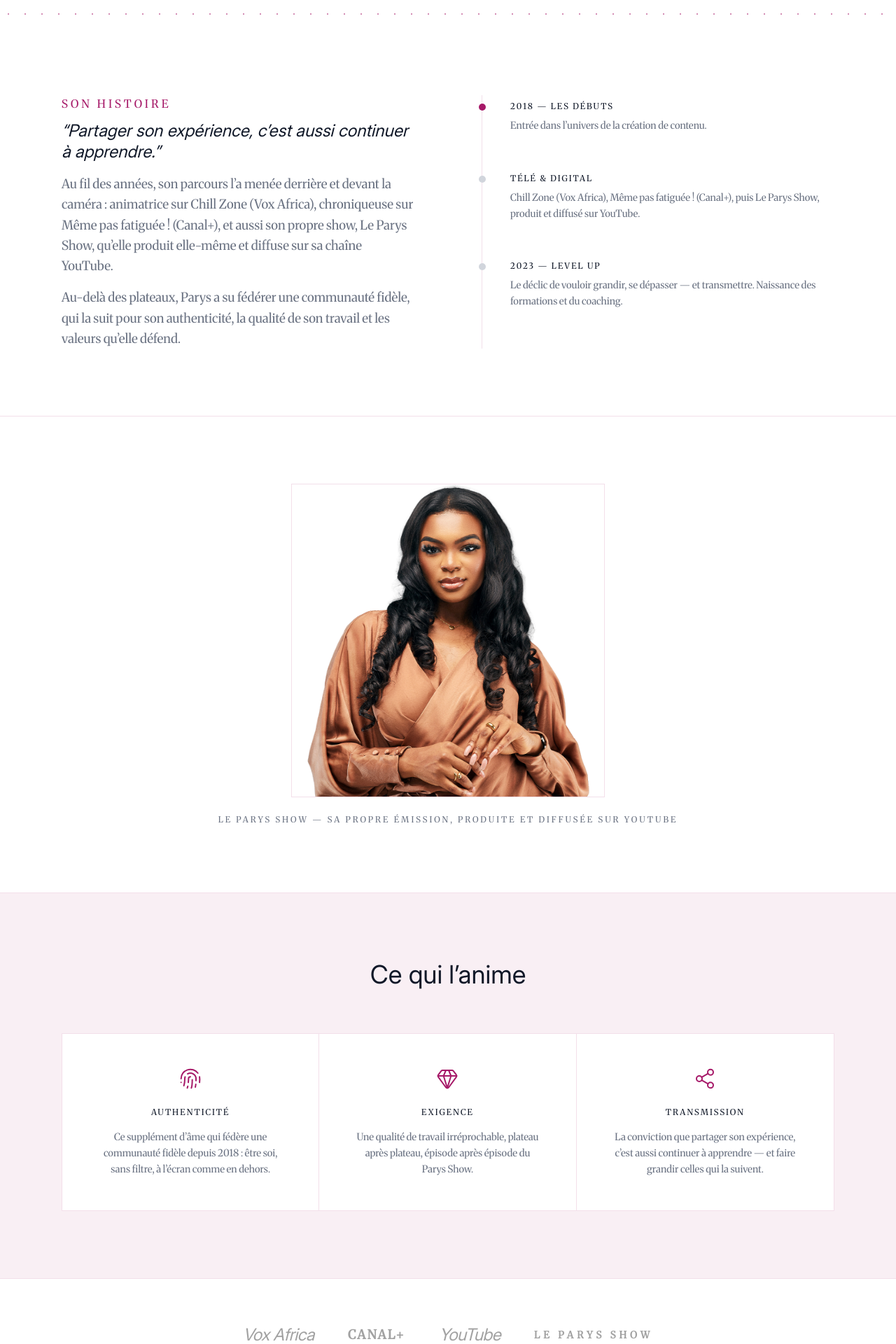
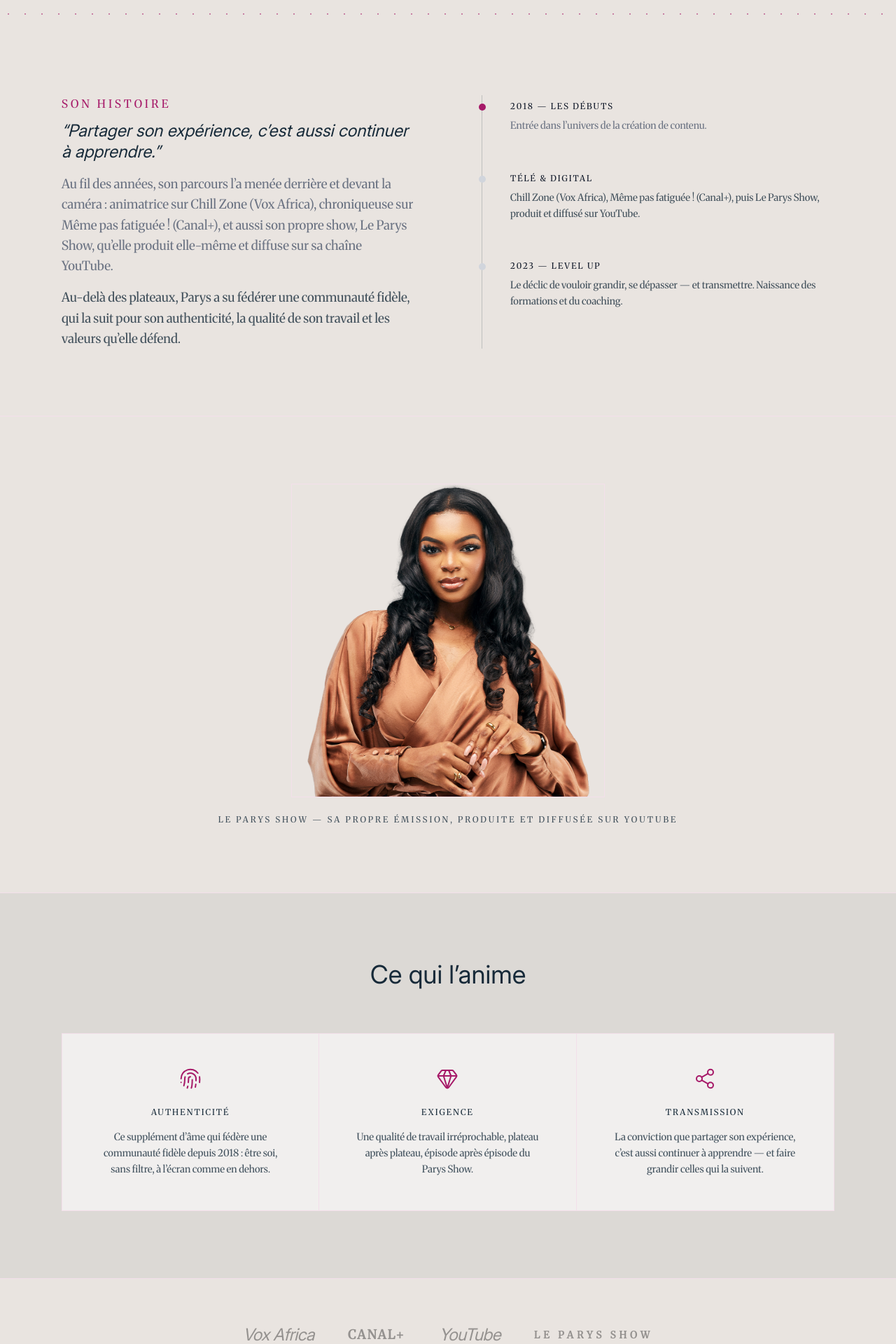
Before and after one commit to thebigbang237/parys, a Next.js app: page /about in a window 1280 px wide. Shown: the part 760-2680 px from the top of the page at 70% size. Built offline with nearby package versions, Linux system fonts and the light colour scheme; no server answers.

Commit message:
Refactor code structure for improved readability and maintainability

```diff
--- a/app/(public)/about/page.tsx
+++ b/app/(public)/about/page.tsx
@@ -5,7 +5,7 @@ import { Sparkles, Gem, Share2, FingerprintPattern } from "lucide-react";
 
 export default function AboutPage() {
   return (
-    <div className="min-h-screen bg-white ">
+    <div className="min-h-screen bg-[#E9E4E0] ">
       <div
         aria-hidden="true"
         className="absolute inset-0 opacity-[.5] pointer-events-none"
@@ -36,7 +36,7 @@ export default function AboutPage() {
 
         <div className="border border-[#a61968] md:col-span-5 relative hidden md:flex aspect-4/5 overflow-hidden items-end">
           <Image
-            src="/images/Parys-About2.png"
+            src="/images/Parys-About3.png"
             alt="Parys Batonda"
             fill
             priority
@@ -53,7 +53,7 @@ export default function AboutPage() {
               Son histoire
             </p>
             <div className="space-y-4">
-              <p className="font-serif italic text-sm md:text-2xl text-gray-900 leading-tight">
+              <p className="font-serif italic text-sm md:text-2xl text-[#172A39] leading-tight">
                 &ldquo;Partager son expérience, c&rsquo;est aussi continuer à
                 apprendre.&rdquo;
               </p>
@@ -64,7 +64,7 @@ export default function AboutPage() {
                 propre show, Le Parys Show, qu&rsquo;elle produit elle-même et
                 diffuse sur sa chaîne YouTube.
               </p>
-              <p className="text-gray-500 text-sm sm:text-lg leading-relaxed">
+              <p className="text-[#172A39]/80 text-sm sm:text-lg leading-relaxed">
                 Au-delà des plateaux, Parys a su fédérer une communauté fidèle,
                 qui la suit pour son authenticité, la qualité de son travail et
                 les valeurs qu&rsquo;elle défend.
@@ -72,7 +72,7 @@ export default function AboutPage() {
             </div>
           </div>
 
-          <div className="relative pl-10 border-l border-[#f3dfea] space-y-14 py-2">
+          <div className="relative pl-10 border-l border-[#172A39]/20 space-y-14 py-2">
             <div className="relative">
               <div className="absolute -left-[45px] top-1 w-2.5 h-2.5 rounded-full bg-[#a61968]" />
               <h4 className="text-xs tracking-[2px] uppercase font-medium text-gray-900 mb-2">
@@ -87,7 +87,7 @@ export default function AboutPage() {
               <h4 className="text-xs tracking-[2px] uppercase font-medium text-gray-900 mb-2">
                 Télé &amp; digital
               </h4>
-              <p className="text-sm text-gray-500 leading-relaxed">
+              <p className="text-sm text-[#172A39]/80 leading-relaxed">
                 Chill Zone (Vox Africa), Même pas fatiguée&nbsp;! (Canal+), puis
                 Le Parys Show, produit et diffusé sur YouTube.
               </p>
@@ -97,7 +97,7 @@ export default function AboutPage() {
               <h4 className="text-xs tracking-[2px] uppercase font-medium text-gray-900 mb-2">
                 2023 — Level up
               </h4>
-              <p className="text-sm text-gray-500 leading-relaxed">
+              <p className="text-sm text-[#172A39]/80 leading-relaxed">
                 Le déclic de vouloir grandir, se dépasser — et transmettre.
                 Naissance des formations et du coaching.
               </p>
@@ -117,58 +117,58 @@ export default function AboutPage() {
               className="object-cover"
             />
           </div>
-          <p className="text-xs tracking-[3px] uppercase text-gray-500 mt-6 text-center">
+          <p className="text-xs tracking-[3px] uppercase text-[#172A39]/80 mt-6 text-center">
             Le Parys Show — sa propre émission, produite et diffusée sur YouTube
           </p>
         </div>
       </section>
 
       {/* Values */}
-      <section className="bg-[#f9eff4] border-y border-[#f3dfea] py-24">
+      <section className="bg-[#6e7575]/10 border-y border-[#f3dfea] py-24">
         <div className="max-w-6xl mx-auto px-6">
-          <h2 className="font-serif text-2xl sm:text-3xl md:text-4xl font-medium text-gray-900 text-center mb-16">
+          <h2 className="font-serif text-2xl sm:text-3xl md:text-4xl font-medium text-[#172A39] text-center mb-16">
             Ce qui l&rsquo;anime
           </h2>
           <div className="grid md:grid-cols-3 gap-0 border border-[#f3dfea]">
-            <div className="p-12 bg-white border-b md:border-b-0 md:border-r border-[#f3dfea] flex flex-col items-center text-center">
+            <div className="p-12 bg-white/60 border-b md:border-b-0 md:border-r border-[#f3dfea] flex flex-col items-center text-center">
               <FingerprintPattern
                 className="text-[#a61968] mb-6"
                 size={32}
                 strokeWidth={1.5}
               />
-              <h3 className="text-xs tracking-[2px] uppercase font-medium text-gray-900 mb-4">
+              <h3 className="text-xs tracking-[2px] uppercase font-medium text-[#172A39] mb-4">
                 Authenticité
               </h3>
-              <p className="text-sm text-gray-500 leading-relaxed">
+              <p className="text-sm text-[#172A39]/80 leading-relaxed">
                 Ce supplément d&rsquo;âme qui fédère une communauté fidèle
                 depuis 2018&nbsp;: être soi, sans filtre, à l&rsquo;écran comme
                 en dehors.
               </p>
             </div>
-            <div className="p-12 bg-white border-b md:border-b-0 md:border-r border-[#f3dfea] flex flex-col items-center text-center">
+            <div className="p-12 bg-white/60 border-b md:border-b-0 md:border-r border-[#f3dfea] flex flex-col items-center text-center">
               <Gem
                 className="text-[#a61968] mb-6"
                 size={32}
                 strokeWidth={1.5}
               />
-              <h3 className="text-xs tracking-[2px] uppercase font-medium text-gray-900 mb-4">
+              <h3 className="text-xs tracking-[2px] uppercase font-medium text-[#172A39] mb-4">
                 Exigence
               </h3>
-              <p className="text-sm text-gray-500 leading-relaxed">
+              <p className="text-sm text-[#172A39]/80 leading-relaxed">
                 Une qualité de travail irréprochable, plateau après plateau,
                 épisode après épisode du Parys Show.
               </p>
             </div>
-            <div className="p-12 bg-white flex flex-col items-center text-center">
+            <div className="p-12 bg-white/60 flex flex-col items-center text-center">
               <Share2
                 className="text-[#a61968] mb-6"
                 size={32}
                 strokeWidth={1.5}
               />
-              <h3 className="text-xs tracking-[2px] uppercase font-medium text-gray-900 mb-4">
+              <h3 className="text-xs tracking-[2px] uppercase font-medium text-[#172A39] mb-4">
                 Transmission
               </h3>
-              <p className="text-sm text-gray-500 leading-relaxed">
+              <p className="text-sm text-[#172A39]/80 leading-relaxed">
                 La conviction que partager son expérience, c&rsquo;est aussi
                 continuer à apprendre — et faire grandir celles qui la suivent.
               </p>
@@ -194,8 +194,8 @@ export default function AboutPage() {
       </section>
 
       {/* CTA */}
-      <section className="w-full px-6 py-24 flex justify-center">
-        <div className="w-full max-w-4xl bg-[#f9eff4] border border-[#f3dfea] p-10 sm:p-16 md:p-24 text-center">
+      <section className="w-full px-6 pb-24 flex justify-center">
+        <div className="w-full max-w-4xl bg-white/60 border border-[#f3dfea] p-10 sm:p-16 md:p-24 text-center">
           <h2 className="font-serif text-3xl sm:text-4xl md:text-5xl font-medium text-gray-900 mb-6">
             Prête à passer au niveau supérieur&nbsp;?
           </h2>
--- a/app/(public)/page.tsx
+++ b/app/(public)/page.tsx
@@ -250,7 +250,7 @@ export default async function HomePage() {
             </div>
 
             {/* Right — session types */}
-            <div className="bg-[#6e7575]/10 px-6 py-24 rounded-3xl flex items-center">
+            <div className="bg-[#6e7575]/10 px-6 py-24  flex items-center">
               {coachingSessions.length === 0 ? (
                 <div className="bg-white/60 border border-[#f3dfea] p-8 w-full">
                   <h3 className="font-serif text-lg sm:text-xl font-medium text-gray-900 text-center mb-6">
```
Also changed, not shown: public/images/Parys-About3.png (added).
